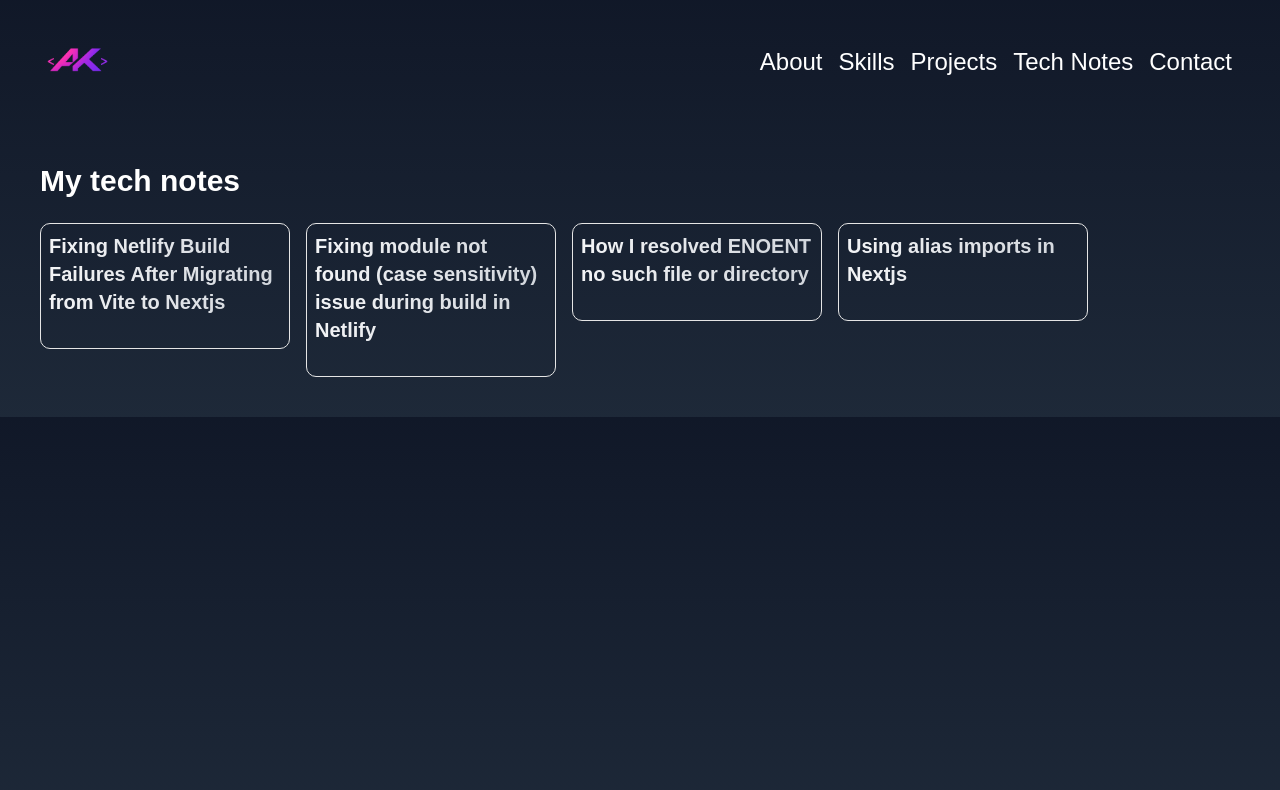
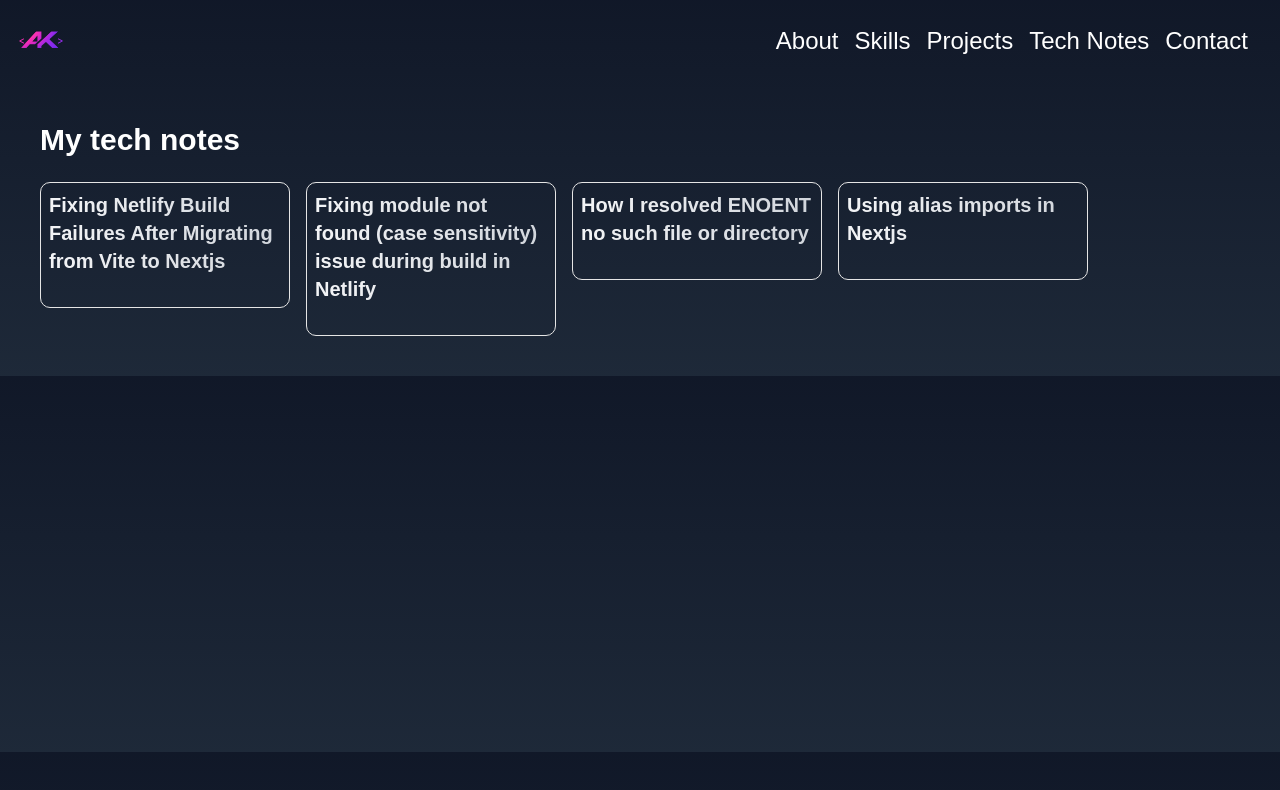
Before and after one commit to akshkin/my-portfolio, a Next.js app: page /blog in a window 1280 px wide. Shown: the top 790 px of the page. Built offline with nearby package versions, Linux system fonts and the light colour scheme.

Commit message:
Reduce padding in navbar

```diff
--- a/app/blog/[slug]/page.jsx
+++ b/app/blog/[slug]/page.jsx
@@ -19,7 +19,7 @@ export default async function BlogPost({ params }) {
 	const fileContent = fs.readFileSync(decodeURIComponent(filePath), "utf8");
 
 	return (
-		<main className="p-10 max-w-3xl mx-auto">
+		<main className="p-6 max-w-3xl mx-auto">
 			<ArrowLeft /> Back to{" "}
 			<a href="/blog" className="underline">
 				all tech notes
--- a/components/navigation/Navigation.jsx
+++ b/components/navigation/Navigation.jsx
@@ -4,14 +4,14 @@ import Image from "next/image";
 
 function Navigation() {
 	return (
-		<header className="px-8 py-4 bg-transparent max-w-screen overflow-hidden">
+		<header className="p-2 pr-4 bg-transparent max-w-screen overflow-hidden">
 			<div className="flex justify-between gap-3 items-center">
 				<Link href="/" className="link max-sm:pb-3">
 					<Image
 						src="/assets/images/logo.png"
 						alt="logo"
-						width={100}
-						height={70}
+						width={70}
+						height={40}
 					/>
 				</Link>
 
--- a/content/blog/Fixing Netlify Build Failures After Migrating from Vite to Nextjs.mdx
+++ b/content/blog/Fixing Netlify Build Failures After Migrating from Vite to Nextjs.mdx
@@ -1,6 +1,6 @@
 # Fixing Netlify Build Failures After Migrating from Vite to Next.js
 
-_Akshaya Kini · June 18, 2026_
+_By Akshaya Kini · June 18, 2026_
 
 ---
 
@@ -120,6 +120,10 @@ Deployment worked.
 
 ---
 
+## Root Cause
+
+Netlify didn't know the project was a Next.js app, so it couldn't handle Next.js routing. Without the official Netlify Next.js plugin, features like server-side rendering, API routes, and dynamic routing simply don't work.
+
 ## What I learned
 
 Migration work often leaves behind configuration that doesn’t immediately break local development.
--- a/content/blog/Using alias imports in Nextjs.mdx
+++ b/content/blog/Using alias imports in Nextjs.mdx
@@ -1,6 +1,6 @@
 # Using Alias Imports in Next.js
 
-_Akshaya Kini · June 17, 2026_
+_By Akshaya Kini · June 17, 2026_
 
 ---
 
```
